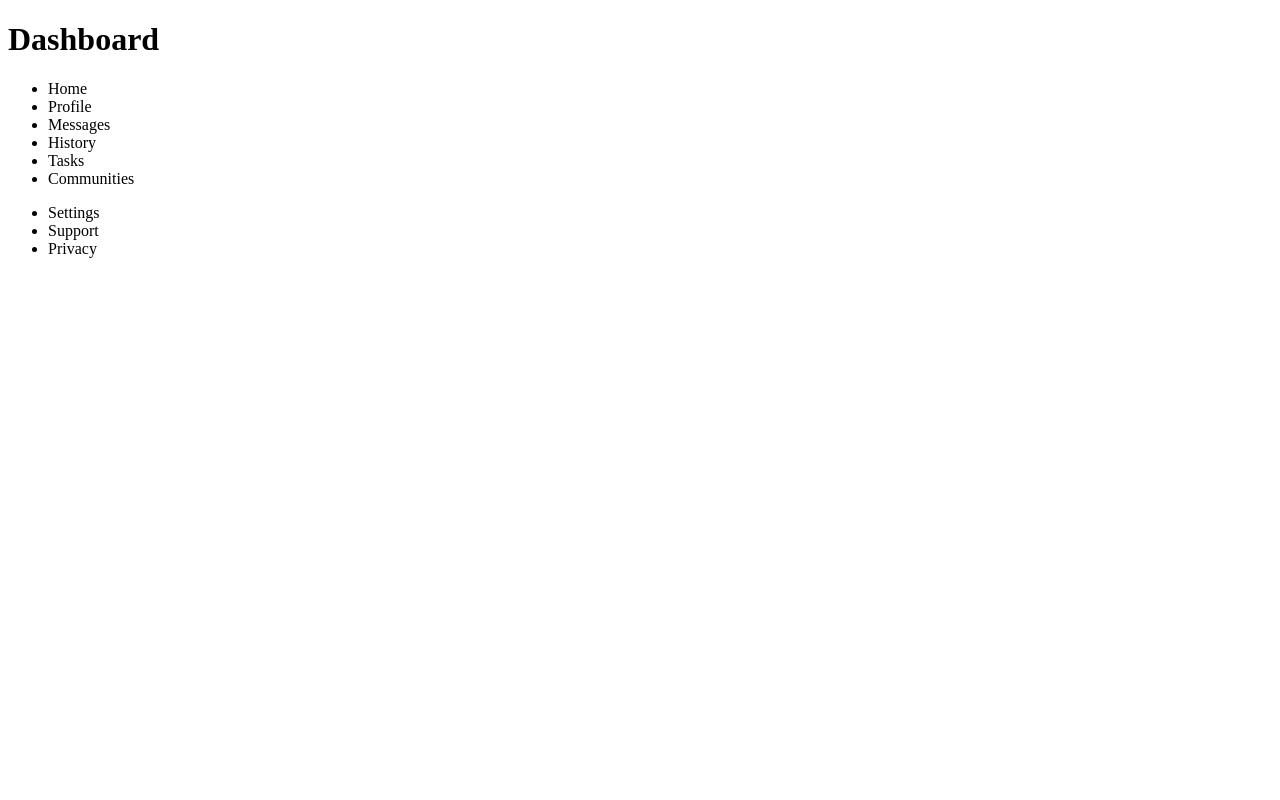
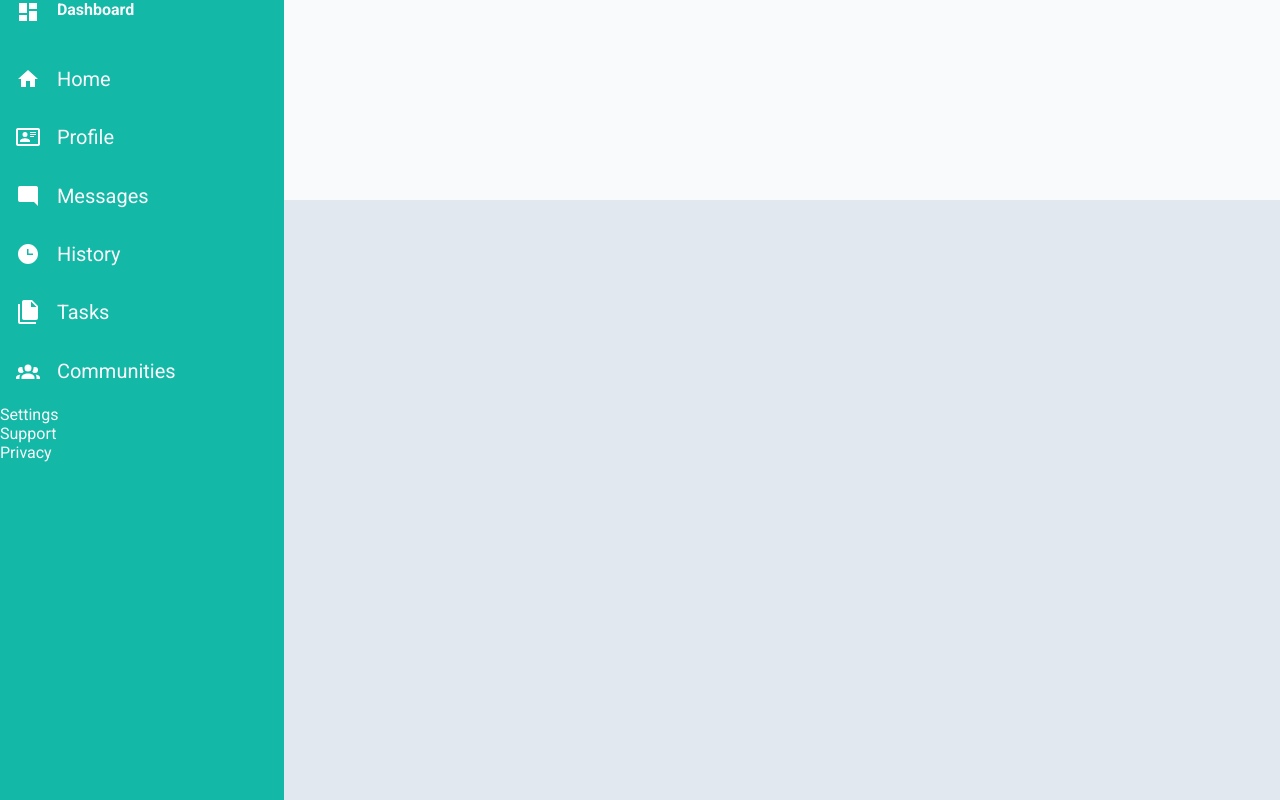
Before and after one commit to HaTruong05/admin-dashboard, a plain HTML site: page index.html in a window 1280 px wide. Drawn offline with Linux system fonts and the light colour scheme.

Commit message:
Add icons to sidebar.

```diff
--- a/index.html
+++ b/index.html
@@ -8,16 +8,21 @@
 </head>
 <body>
     <div class="sidebar">
+        <svg xmlns="http://www.w3.org/2000/svg" viewBox="0 0 24 24"><title>view-dashboard</title><path d="M13,3V9H21V3M13,21H21V11H13M3,21H11V15H3M3,13H11V3H3V13Z" /></svg>
         <h1>Dashboard</h1>
         <div class="nav1">
-            <ul>
-                <li>Home</li>
-                <li>Profile</li>
-                <li>Messages</li>
-                <li>History</li>
-                <li>Tasks</li>
-                <li>Communities</li>
-            </ul>
+            <svg xmlns="http://www.w3.org/2000/svg" viewBox="0 0 24 24"><title>home</title><path d="M10,20V14H14V20H19V12H22L12,3L2,12H5V20H10Z" /></svg>
+            <p>Home</p>
+            <svg xmlns="http://www.w3.org/2000/svg" viewBox="0 0 24 24"><title>card-account-details-outline</title><path d="M22,3H2C0.91,3.04 0.04,3.91 0,5V19C0.04,20.09 0.91,20.96 2,21H22C23.09,20.96 23.96,20.09 24,19V5C23.96,3.91 23.09,3.04 22,3M22,19H2V5H22V19M14,17V15.75C14,14.09 10.66,13.25 9,13.25C7.34,13.25 4,14.09 4,15.75V17H14M9,7A2.5,2.5 0 0,0 6.5,9.5A2.5,2.5 0 0,0 9,12A2.5,2.5 0 0,0 11.5,9.5A2.5,2.5 0 0,0 9,7M14,7V8H20V7H14M14,9V10H20V9H14M14,11V12H18V11H14" /></svg>
+            <p>Profile</p>
+            <svg xmlns="http://www.w3.org/2000/svg" viewBox="0 0 24 24"><title>message-reply</title><path d="M22,4C22,2.89 21.1,2 20,2H4A2,2 0 0,0 2,4V16A2,2 0 0,0 4,18H18L22,22V4Z" /></svg>
+            <p>Messages</p>
+            <svg xmlns="http://www.w3.org/2000/svg" viewBox="0 0 24 24"><title>clock-time-three</title><path d="M12 2C6.5 2 2 6.5 2 12C2 17.5 6.5 22 12 22C17.5 22 22 17.5 22 12S17.5 2 12 2M17 13H11V7H12.5V11.5H17V13Z" /></svg>
+            <p>History</p>
+            <svg xmlns="http://www.w3.org/2000/svg" viewBox="0 0 24 24"><title>file-multiple</title><path d="M15,7H20.5L15,1.5V7M8,0H16L22,6V18A2,2 0 0,1 20,20H8C6.89,20 6,19.1 6,18V2A2,2 0 0,1 8,0M4,4V22H20V24H4A2,2 0 0,1 2,22V4H4Z" /></svg>
+            <p>Tasks</p>
+            <svg xmlns="http://www.w3.org/2000/svg" viewBox="0 0 24 24"><title>account-group</title><path d="M12,5.5A3.5,3.5 0 0,1 15.5,9A3.5,3.5 0 0,1 12,12.5A3.5,3.5 0 0,1 8.5,9A3.5,3.5 0 0,1 12,5.5M5,8C5.56,8 6.08,8.15 6.53,8.42C6.38,9.85 6.8,11.27 7.66,12.38C7.16,13.34 6.16,14 5,14A3,3 0 0,1 2,11A3,3 0 0,1 5,8M19,8A3,3 0 0,1 22,11A3,3 0 0,1 19,14C17.84,14 16.84,13.34 16.34,12.38C17.2,11.27 17.62,9.85 17.47,8.42C17.92,8.15 18.44,8 19,8M5.5,18.25C5.5,16.18 8.41,14.5 12,14.5C15.59,14.5 18.5,16.18 18.5,18.25V20H5.5V18.25M0,20V18.5C0,17.11 1.89,15.94 4.45,15.6C3.86,16.28 3.5,17.22 3.5,18.25V20H0M24,20H20.5V18.25C20.5,17.22 20.14,16.28 19.55,15.6C22.11,15.94 24,17.11 24,18.5V20Z" /></svg>
+            <p>Communities</p>
         </div>
         <div class="nav2">
             <ul>
--- a/styles.css
+++ b/styles.css
@@ -0,0 +1,89 @@
+@import url('https://fonts.googleapis.com/css2?family=Roboto:ital,wght@0,100;0,300;0,400;0,500;0,700;0,900;1,100;1,300;1,400;1,500;1,700;1,900&display=swap');
+
+* {
+    margin: 0;
+    padding: 0;
+    box-sizing: border-box;
+    font-family: Roboto, sans-serif;
+}
+
+:root {
+    --main-color: #14b8a6;
+    --card-color: orange;
+    --white: #f8fafc;
+    --slate: #e2e8f0;
+}
+
+html, body {
+    height: 100%;
+}
+
+body, .sidebar, .nav1, .nav2 {
+    display: grid;
+
+}
+
+body {
+    grid-template-columns: 1fr 3.5fr;
+    grid-template-rows: 1.5fr 4.5fr;
+}
+
+.sidebar {
+    background-color: var(--main-color);
+    grid-row: 1 / -1;
+    color: var(--white);
+    grid-template-rows: 1fr 7fr 8fr;
+    grid-template-columns: 1fr 4fr;
+}
+
+.header {
+    background-color: var(--white);
+    height: 100%;
+}
+
+.main-content {
+    background-color: var(--slate);
+    height: 100%;
+}
+
+.nav1, .nav2 {
+    grid-column: 1 / -1;
+    grid-template-columns: 1fr 4fr;
+    grid-template-rows: repeat(6, 1fr);
+    align-items: center;
+}
+
+.nav1 {
+    grid-row: 2 / 3;
+}
+
+.nav2 {
+    grid-row: 3 / 4;
+}
+
+/* .sidebar ul {
+    grid-template-columns: 1fr 4fr;
+    grid-template-rows: repeat(6, 1fr);
+    height: 100%;
+} */
+
+.sidebar p {
+    font-size: 1.25rem;
+}
+
+.sidebar svg {
+    justify-self: center;
+}
+
+svg {
+    width: 1.5rem;
+    fill: white;
+}
+
+ul {
+    list-style-type: none;
+}
+
+h1 {
+    font-size: 1rem;
+}
```
